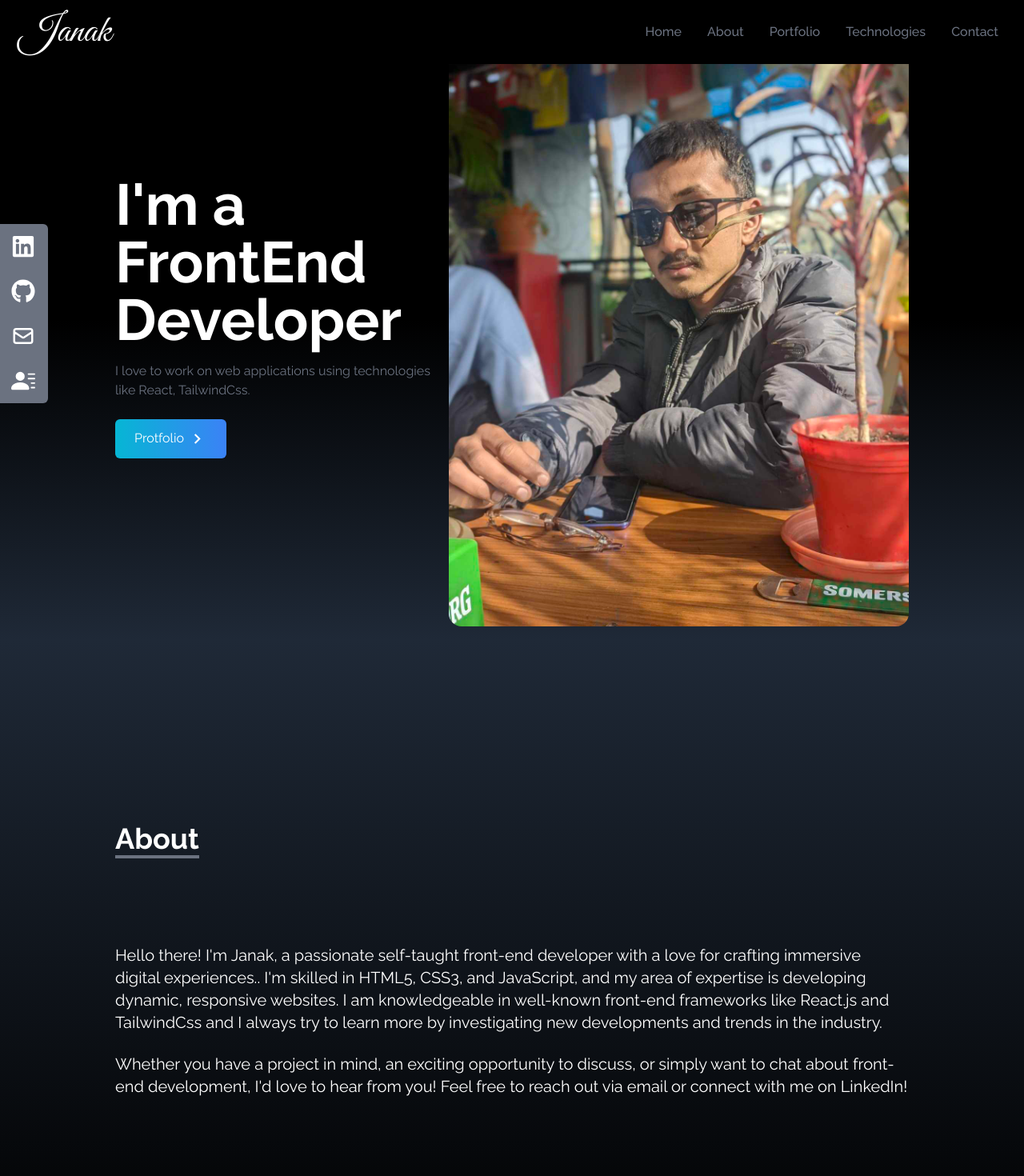
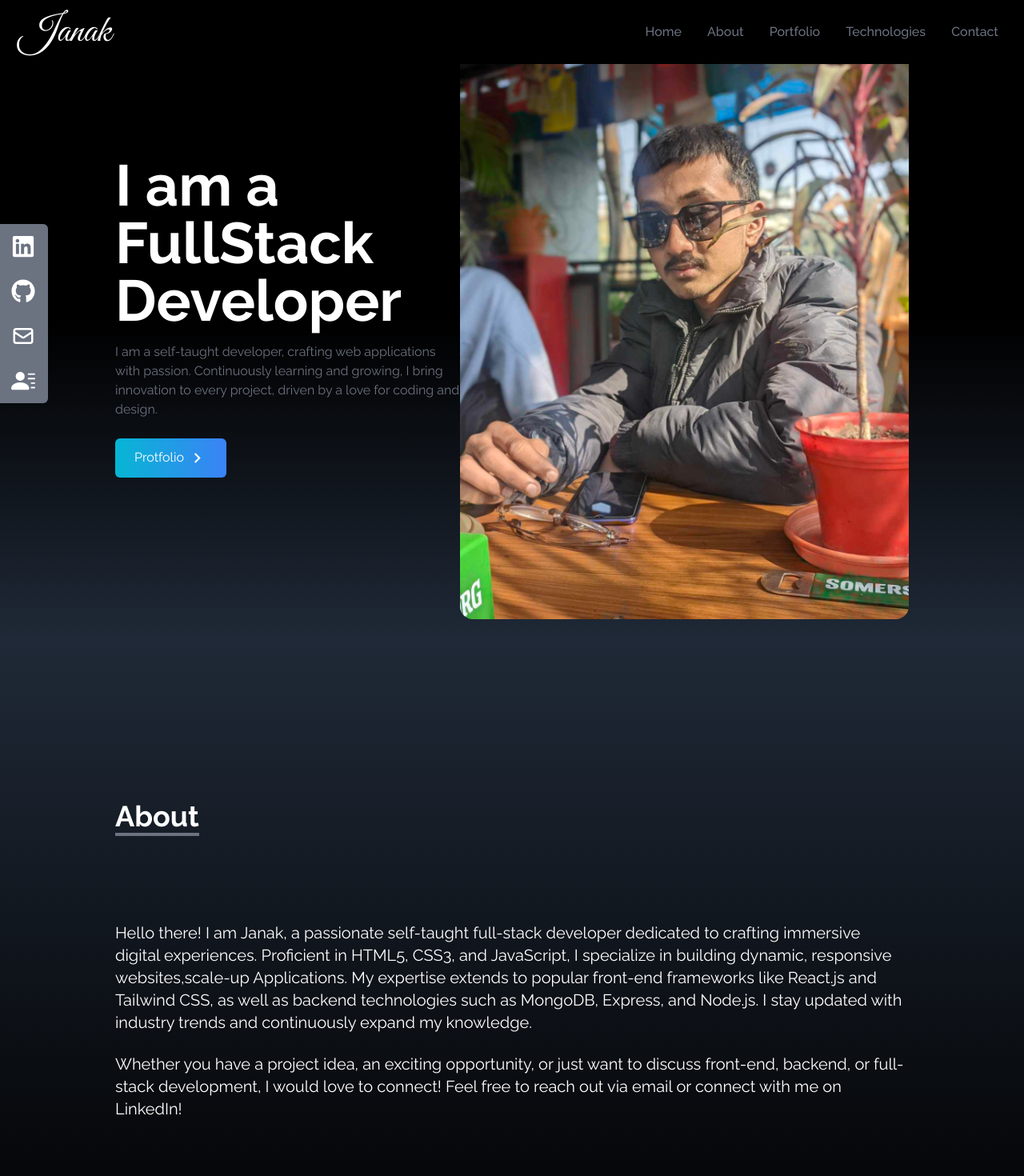
Before and after one commit to janak-Thapa/portfolio-website-main, a React (Vite) app: page / in a window 1280 px wide. Shown: the top 1470 px of the page at 80% size. Built offline with nearby package versions, Linux system fonts and the light colour scheme.

Commit message:
add some new technologies and projects

```diff
--- a/src/components/About.jsx
+++ b/src/components/About.jsx
@@ -1,4 +1,4 @@
-import React from 'react'
+
 
 const About = () => {
   return (
@@ -7,9 +7,9 @@ const About = () => {
         <div className='pb-8'>
           <p className='text-4xl font-bold inline border-b-4 border-gray-500'> About</p>
         </div>
-        <p className='text-xl mt-20'>Hello there!  I'm Janak, a passionate self-taught front-end developer with a love for crafting immersive digital experiences.. I'm skilled in HTML5, CSS3, and JavaScript, and my area of expertise is developing dynamic, responsive websites. I am knowledgeable in well-known front-end frameworks like React.js and TailwindCss and I always try to learn more by investigating new developments and trends in the industry.</p>
+        <p className='text-xl mt-20'>Hello there! I am Janak, a passionate self-taught full-stack developer dedicated to crafting immersive digital experiences. Proficient in HTML5, CSS3, and JavaScript, I specialize in building dynamic, responsive websites,scale-up Applications. My expertise extends to popular front-end frameworks like React.js and Tailwind CSS, as well as backend technologies such as MongoDB, Express, and Node.js. I stay updated with industry trends and continuously expand my knowledge.</p>
         <br />
-        <p className='text-xl'>Whether you have a project in mind, an exciting opportunity to discuss, or simply want to chat about front-end development, I'd love to hear from you! Feel free to reach out via email or connect with me on LinkedIn!</p>
+        <p className='text-xl'>Whether you have a project idea, an exciting opportunity, or just want to discuss front-end, backend, or full-stack development, I would love to connect! Feel free to reach out via email or connect with me on LinkedIn!</p>
       </div>
     </div>
   )
--- a/src/components/Home.jsx
+++ b/src/components/Home.jsx
@@ -1,4 +1,4 @@
-import React from 'react'
+
 import heroImage from "../assets/j3.jpg"
 import {MdOutlineKeyboardArrowRight} from "react-icons/md";
 import{Link} from "react-scroll";
@@ -9,8 +9,8 @@ const Home = () => {
         <div className='max-w-screen-lg mx-auto flex flex-col items-center justify-center h-full px-4 md:flex-row'>
 
           <div className='flex flex-col justify-center h-full'>
-            <h2 className='text-4xl sm:text-7xl font-bold text-white'>I'm a FrontEnd Developer</h2>
-            <p className='text-gray-500 py-4 max-w-md'>I love to work on web applications using technologies like React, TailwindCss.</p>
+            <h2 className='text-4xl sm:text-7xl font-bold text-white'>I am a FullStack Developer</h2>
+            <p className='text-gray-500 py-4 max-w-md'>I am a self-taught developer, crafting web applications with passion. Continuously learning and growing, I bring innovation to every project, driven by a love for coding and design.</p>
             <div>
               <Link to='portfolio' smooth duration={500} className='group text-white w-fit px-6 py-3 my-2 flex items-center rounded-md bg-gradient-to-r from-cyan-500 to-blue-500 cursor-pointer'>
                 Protfolio
--- a/src/components/Technologies.jsx
+++ b/src/components/Technologies.jsx
@@ -53,20 +53,20 @@ const Technologies = () => {
       id:7,
       src:node,
       title:'Nodejs',
-      style:'shadow-sky-400'
+      style:'shadow-green-600'
     },
 
     {
       id:8,
       src:nextjs,
       title:'Nextjs',
-      style:'shadow-sky-400'
+      style: "shadow-white",
     },
     {
       id:9,
       src:mongo,
       title:'Mongodb',
-      style:'shadow-sky-400'
+      style:'shadow-green-400'
     },
   ]
   return (
```
